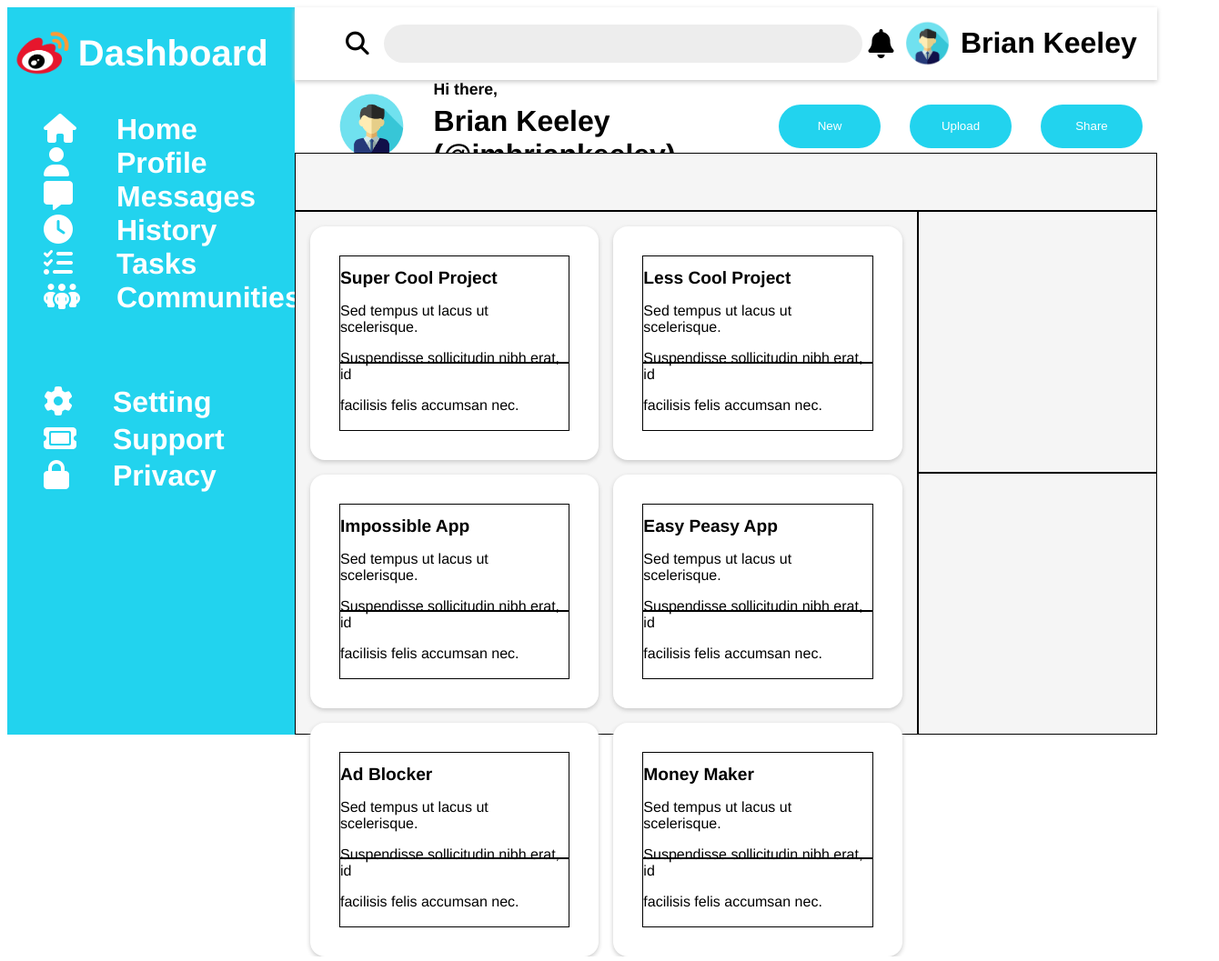
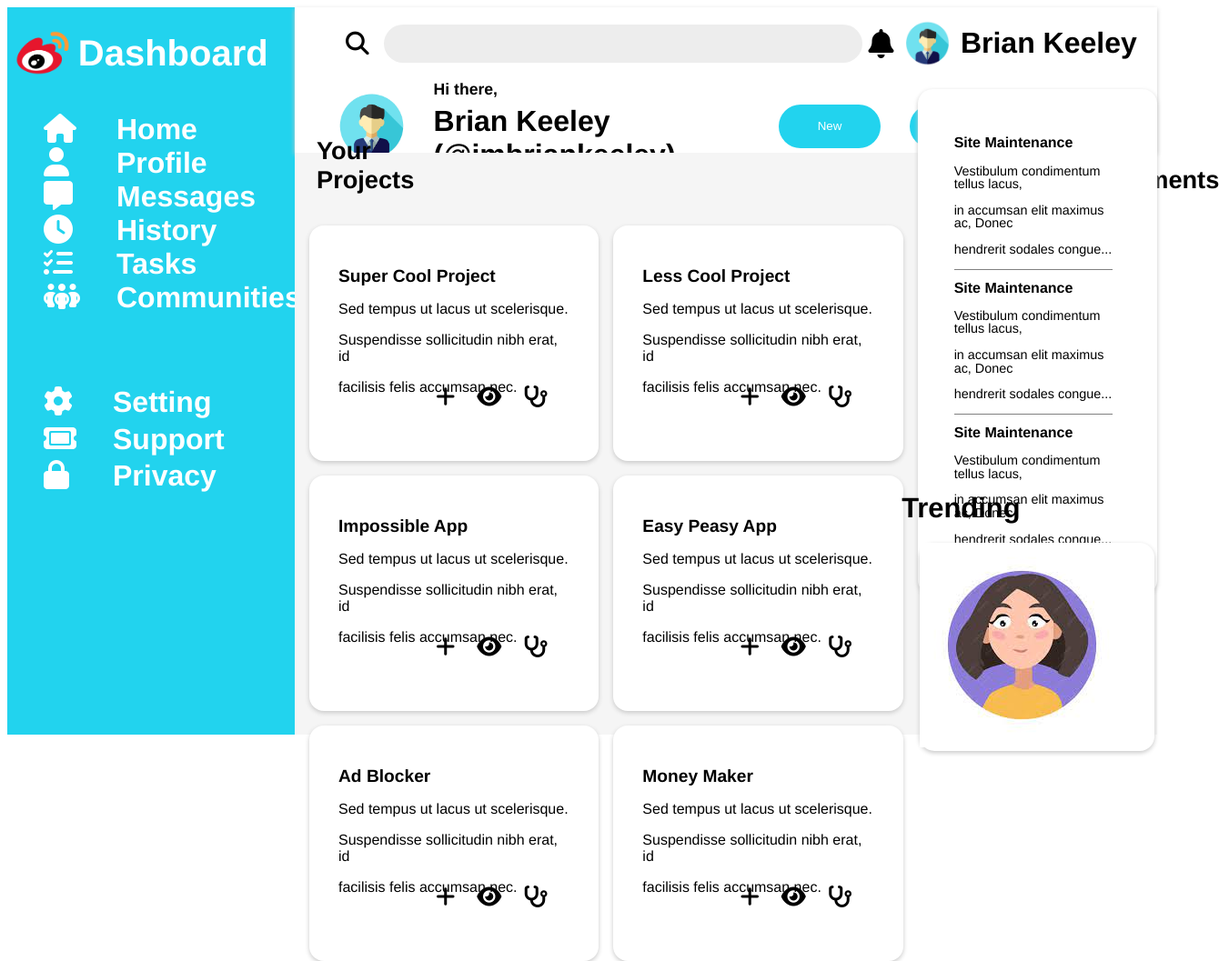
Before and after one commit to imbriankeeley/Admin-Dashboard, a plain HTML site: page index.html in a window 1280 px wide. Shown: the whole page at 91% size, 1340 px wide, since content can reach past the window. Drawn offline with Linux system fonts and the light colour scheme.

Commit message:
Added user photo

```diff
--- a/index.html
+++ b/index.html
@@ -79,7 +79,10 @@
     <!-- Main Content -->
 
     <div class="main-content-container">
-        <div class="top-content"></div>
+        <div class="top-content">
+            <div class="projects-headding"><h1>Your Projects</h1></div>
+            <div class="announcements-heading"><h1>Announcements</h1></div>
+        </div>
         <div class="cards">
             <div class="card">
                 <div class="bio">
@@ -88,7 +91,11 @@
                     <p>Suspendisse sollicitudin nibh erat, id</p>
                     <p>facilisis felis accumsan nec.</p>
                 </div>
-                <div class="card-buttons"></div>
+                <div class="card-buttons">
+                    <i class="fa-solid fa-plus"></i>
+                    <i class="fa-solid fa-eye"></i>
+                    <i class="fa-solid fa-stethoscope"></i>
+                </div>
             </div>
             <div class="card">
                 <div class="bio">
@@ -97,7 +104,11 @@
                     <p>Suspendisse sollicitudin nibh erat, id</p>
                     <p>facilisis felis accumsan nec.</p>
                 </div>
-                <div class="card-buttons"></div>
+                <div class="card-buttons">
+                    <i class="fa-solid fa-plus"></i>
+                    <i class="fa-solid fa-eye"></i>
+                    <i class="fa-solid fa-stethoscope"></i>
+                </div>
             </div>
             <div class="card">
                 <div class="bio">
@@ -106,7 +117,11 @@
                     <p>Suspendisse sollicitudin nibh erat, id</p>
                     <p>facilisis felis accumsan nec.</p>
                 </div>
-                <div class="card-buttons"></div>
+                <div class="card-buttons">
+                    <i class="fa-solid fa-plus"></i>
+                    <i class="fa-solid fa-eye"></i>
+                    <i class="fa-solid fa-stethoscope"></i>
+                </div>
             </div>
             <div class="card">
                 <div class="bio">
@@ -115,7 +130,11 @@
                     <p>Suspendisse sollicitudin nibh erat, id</p>
                     <p>facilisis felis accumsan nec.</p>
                 </div>
-                <div class="card-buttons"></div>
+                <div class="card-buttons">
+                    <i class="fa-solid fa-plus"></i>
+                    <i class="fa-solid fa-eye"></i>
+                    <i class="fa-solid fa-stethoscope"></i>
+                </div>
             </div>
             <div class="card">
                 <div class="bio">
@@ -124,7 +143,11 @@
                     <p>Suspendisse sollicitudin nibh erat, id</p>
                     <p>facilisis felis accumsan nec.</p>
                 </div>
-                <div class="card-buttons"></div>
+                <div class="card-buttons">
+                    <i class="fa-solid fa-plus"></i>
+                    <i class="fa-solid fa-eye"></i>
+                    <i class="fa-solid fa-stethoscope"></i>
+                </div>
             </div>
             <div class="card">
                 <div class="bio">
@@ -133,11 +156,48 @@
                     <p>Suspendisse sollicitudin nibh erat, id</p>
                     <p>facilisis felis accumsan nec.</p>
                 </div>
-                <div class="card-buttons"></div>
+                <div class="card-buttons">
+                    <i class="fa-solid fa-plus"></i>
+                    <i class="fa-solid fa-eye"></i>
+                    <i class="fa-solid fa-stethoscope"></i>
+                </div>
             </div>
         </div>
-        <div class="announcement"></div>
-        <div class="trending"></div>
+        <div class="announcement">
+            <div class="announcement-card">
+                <div>
+                    <h1>Site Maintenance</h1>
+                    <p>Vestibulum condimentum tellus lacus,</p>
+                    <p>in accumsan elit maximus ac, Donec</p>
+                    <p>hendrerit sodales congue...</p>
+                </div>
+                <div class="break"></div>
+                <div>
+                    <h1>Site Maintenance</h1>
+                    <p>Vestibulum condimentum tellus lacus,</p>
+                    <p>in accumsan elit maximus ac, Donec</p>
+                    <p>hendrerit sodales congue...</p>
+                </div>
+                <div class="break"></div>
+                <div>
+                    <h1>Site Maintenance</h1>
+                    <p>Vestibulum condimentum tellus lacus,</p>
+                    <p>in accumsan elit maximus ac, Donec</p>
+                    <p>hendrerit sodales congue...</p>
+                </div>
+            </div>
+        </div>
+        <div class="trending">
+            <h1 style="padding-right: 10.5rem; font-size: 1.93rem;">Trending</h1>
+            <div class="trending-card">
+                <div class="users">
+                    <img src="/images/user1.jpeg" alt="User 1">
+                </div>
+                <div class="users"></div>
+                <div class="users"></div>
+                <div class="users"></div>
+            </div>
+        </div>
     </div>
 
     </div>
--- a/main.css
+++ b/main.css
@@ -78,6 +78,7 @@ a:hover {
     grid-template-columns: 1fr;
     grid-template-rows: 1fr 3fr;
     grid-area: 1 / 6 / 5 / 21;
+    box-shadow: 0px 2px 5px rgb(201, 201, 201);
 }
 
 .top-bar {
@@ -85,7 +86,6 @@ a:hover {
     flex-direction: row;
     justify-content: space-between;
     align-items: center;
-    box-shadow: 0px 2px 5px rgb(201, 201, 201);
 }
 
 .search-bar {
@@ -164,22 +164,46 @@ textarea:focus, input:focus {
 }
 
 .top-content {
-    border: 1px solid black;
     grid-area: 1 / 1 / 3 / 21;
+    display: flex;
+    flex-direction: row;
+    align-items: flex-end;
+    padding-left: 1.5rem;
+    gap: 42rem;
+    font-size: .85rem;
 }
 
 .announcement {
-    border: 1px solid black;
     grid-area: 3 / 14 / 12 / 21;
+    display: flex;
+    justify-content: center;
+    align-items: center;
 }
 
-.trending {
-    border: 1px solid black;
-    grid-area: 12 / 14 / 21 / 21;
+.announcement-card {
+    border-radius: 1rem;
+    background-color: white;
+    box-shadow: 0px 2px 5px rgb(201, 201, 201);
+    padding: 2.5rem;
+}
+
+.announcement-card h1 {
+    font-size: 1rem;
+}
+
+.announcement-card p {
+    font-size: .9rem;
+    line-height: .9rem;
+}
+
+.break {
+    color: grey;
+    background-color: grey;
+    width: 95%;
+    height: 1px;
 }
 
 .cards {
-    border: 1px solid black;
     grid-area: 3 / 1 / 21 / 14;
     display: grid;
     grid-template-columns: 1fr 1fr;
@@ -198,7 +222,6 @@ textarea:focus, input:focus {
 }
 
 .bio {
-    border: 1px solid black;
     height: 60%;
     font-family: 'Franklin Gothic Medium', 'Arial Narrow', Arial, sans-serif;
 }
@@ -208,6 +231,30 @@ textarea:focus, input:focus {
 }
 
 .card-buttons {
-    border: 1px solid black;
     height: 40%;
+    display: flex;
+    flex-direction: row;
+    justify-content: flex-end;
+    align-items: center;
+    font-size: 1.5rem;
+    gap: 1.5rem;
+    padding-right: 1.5rem;
 }
+
+.trending {
+
+    grid-area: 12 / 14 / 21 / 21;
+    display: flex;
+    flex-direction: column;
+
+    align-items: center;
+}
+
+
+.trending-card {
+    background-color: white;
+    border-radius: 1rem;
+    box-shadow: 0px 2px 5px rgb(201, 201, 201);
+    height: 80%;
+    width: 98%;
+}
```
Also changed, not shown: images/user1.jpeg (added).
